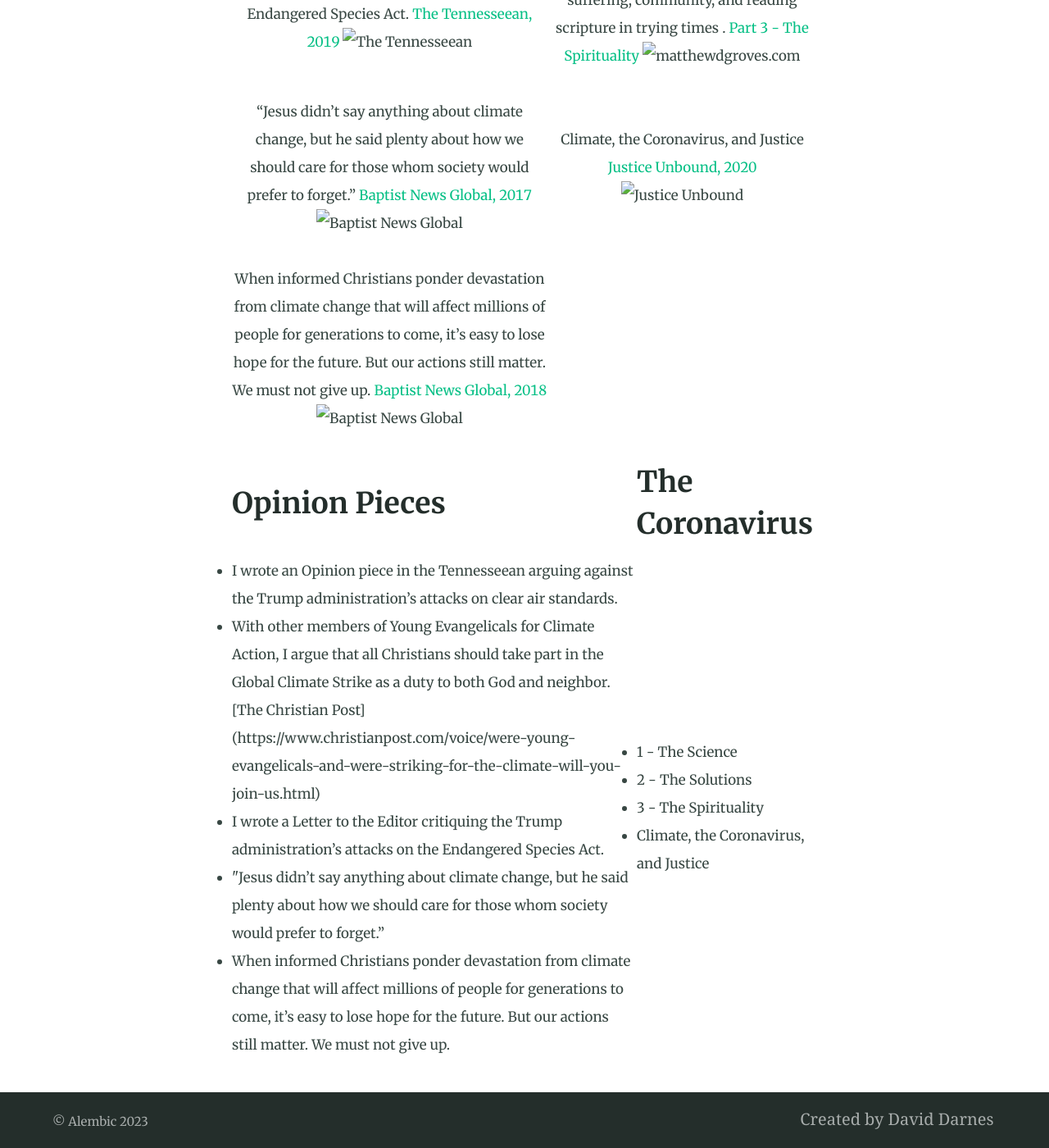
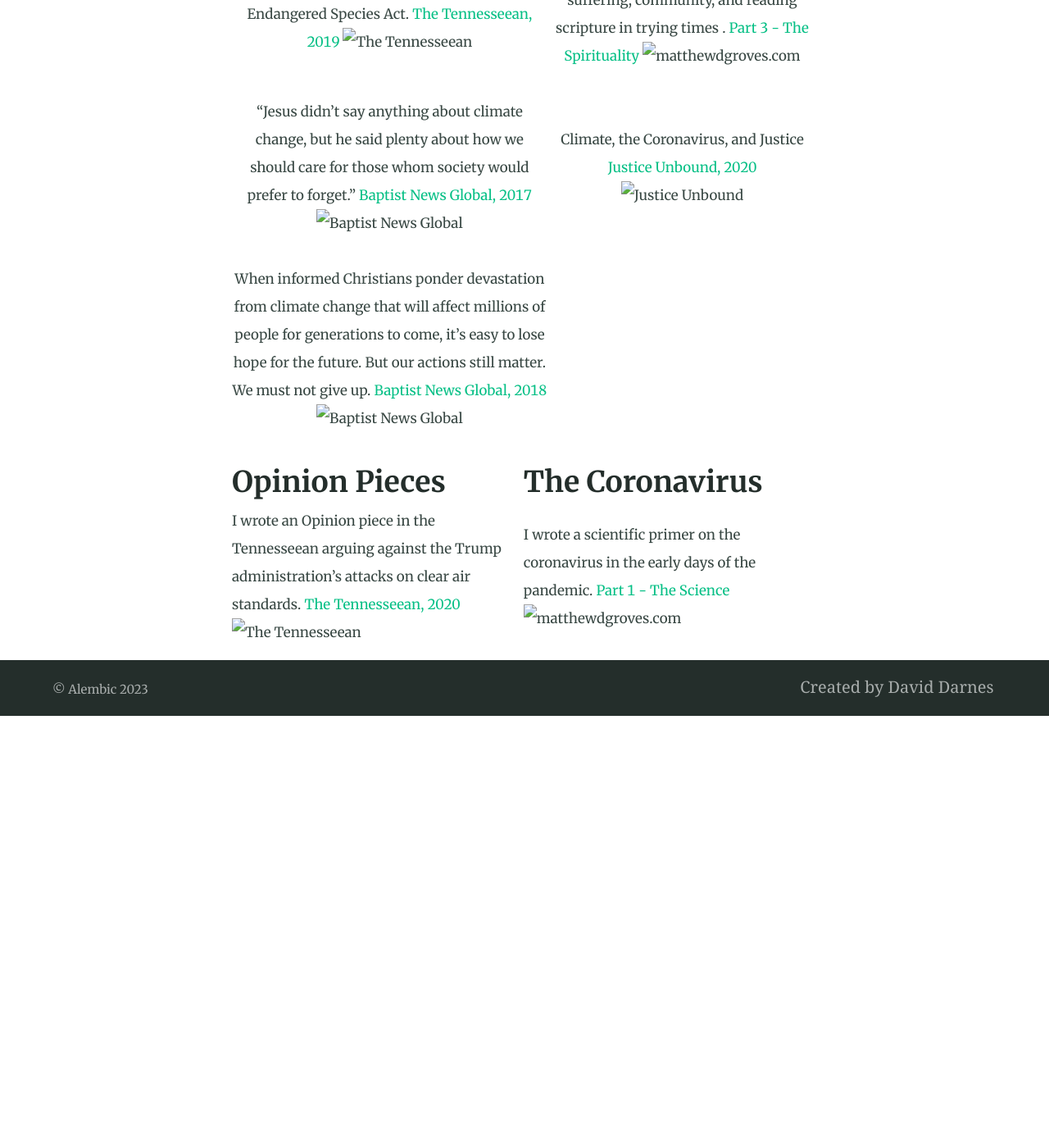
Before and after one commit to matthewdgroves/matthewdgroves.github.io, a Jekyll site: the page built from writings.md, in a window 1280 px wide and 1400 px high, scrolled down 1300 px. Shown: the whole window at 82% size. Built offline with Jekyll 4.4.1, drawn with Linux system fonts in a browser that asks for light colours; after the commit the page ends 2173 px from its top, so only the background shows below that.

Commit message:
Update writings.md

```diff
--- a/writings.md
+++ b/writings.md
@@ -34,20 +34,15 @@
         <td> <h2> The Coronavirus </h2> </td>
     </tr>
     <tr>
-        <td> <ul>
-            <li> I wrote an Opinion piece in the Tennesseean arguing against the Trump administration’s attacks on clear air standards. </li>
-            <li> With other members of Young Evangelicals for Climate Action, I argue that all Christians should take part in the Global Climate Strike as a duty to both God and neighbor. [The Christian Post](https://www.christianpost.com/voice/were-young-evangelicals-and-were-striking-for-the-climate-will-you-join-us.html)</li>
-            <li> I wrote a Letter to the Editor critiquing the Trump administration’s attacks on the Endangered Species Act. </li>
-            <li> "Jesus didn’t say anything about climate change, but he said plenty about how we should care for those whom society would prefer to forget.” </li>
-            <li> When informed Christians ponder devastation from climate change that will affect millions of people for generations to come, it’s easy to lose hope for the future. But our actions still matter. We must not give up. </li>
-        </ul> </td>
+        <td>
+            I wrote an Opinion piece in the Tennesseean arguing against the Trump administration’s attacks on clear air standards. <a href="https://www.tennessean.com/story/opinion/2020/03/09/california-clean-car-standard-deserves-support/4980634002/">The Tennesseean, 2020</a>
+            <img src="assets/images/Tennesseean.png" alt="The Tennesseean">
+        </td>
         <td> </td>
-        <td> <ul>
-            <li> 1 - The Science </li>
-            <li> 2 - The Solutions </li>
-            <li> 3 - The Spirituality </li>
-            <li> Climate, the Coronavirus, and Justice </li>
-        </ul> </td>
+        <td>
+            I wrote a scientific primer on the coronavirus in the early days of the pandemic. <a href="/PartOneScience">Part 1 - The Science</a>
+            <img src="assets/images/Logos/logo.jpeg" alt="matthewdgroves.com">
+        </td>
     </tr>
 
 </table>
```
